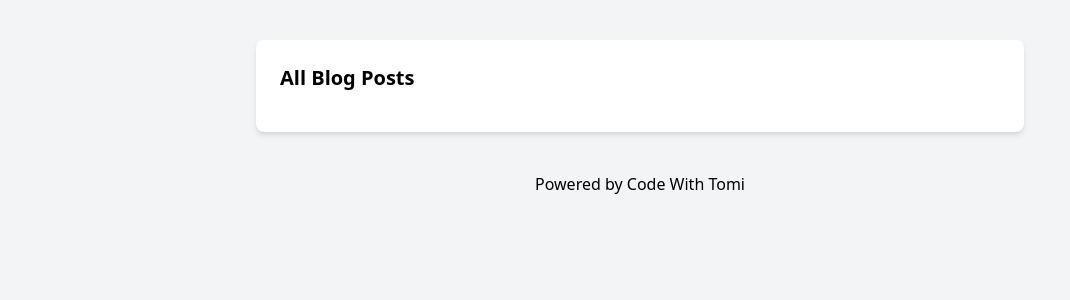
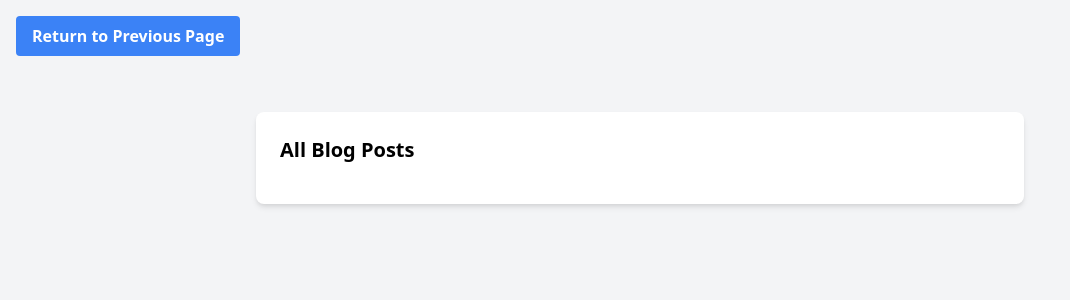
Before and after one commit to eddgar02/AIYoutubeBlogApp, a Django app: page /blog-list in a window 1280 px wide. Shown: the part 68-368 px from the top of the page, without its empty margins (0-1070 px from the left). Run offline with Django 5.2, Linux system fonts and the light colour scheme; the visitor is signed in with stand-in values (Sample User, id 1); data that the repository does not hold is empty.

Commit message:
Added return button

```diff
--- a/templates/all-blogs.html
+++ b/templates/all-blogs.html
@@ -17,9 +17,15 @@
         <div>
             <a href="#" class="text-white hover:underline mx-4">Welcome {{ user.username }}</a>
             <a href="/blog-list" class="text-white hover:underline mx-4">Saved Blog Posts</a>
-            <a href="#" class="text-white hover:underline">Logout</a>
+            <a href="login" class="text-white hover:underline">Logout</a>
         </div>
     </nav>
+
+    <div class="p-4">
+        <button onclick="window.history.back()" class="bg-blue-500 hover:bg-blue-700 text-white font-bold py-2 px-4 rounded">
+            Return to Previous Page
+        </button>
+    </div>
 
     <!-- Main Content Container -->
     <div class="container mx-auto mt-10 px-4 sm:px-0">
@@ -46,8 +52,6 @@
         </div>
     </div>
 
-    <footer class="text-center p-4 text-blacl mt-6">
-        Powered by <a href="https://www.youtube.com/codewithtomi">Code With Tomi</a>
-    </footer>
+
 </body>
 </html>
--- a/templates/index.html
+++ b/templates/index.html
@@ -57,7 +57,7 @@
         <div>
             <a href="#" class="text-white hover:underline mx-4">Welcome {{ user.username }}</a>
             <a href="/blog-list" class="text-white hover:underline mx-4">Saved Blog Posts</a>
-            <a href="#" class="text-white hover:underline">Logout</a>
+            <a href="login" class="text-white hover:underline">Logout</a>
         </div>
     </nav>
 
@@ -105,9 +105,7 @@
     </div>
 
 
-    <footer class="text-center p-4 text-blacl mt-6">
-        Powered by <a href="https://www.youtube.com/codewithtomi">Code With Tomi</a>
-    </footer>
+
 
     <script>
         document.getElementById('generateBlogButton').addEventListener('click', async () => {
```
Also changed, not shown: ai_blog_app/settings.py (+4 -8 lines), templates/blog-details.html (+8 -4 lines), 1 other file.
